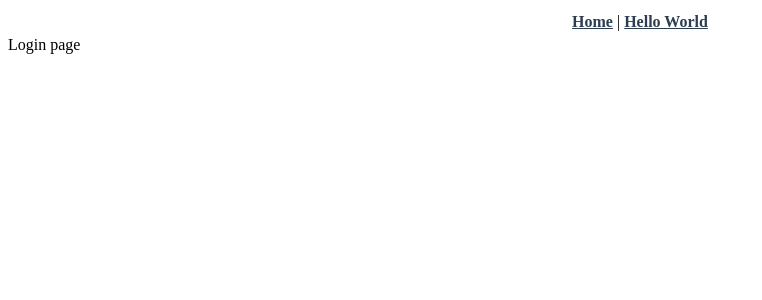
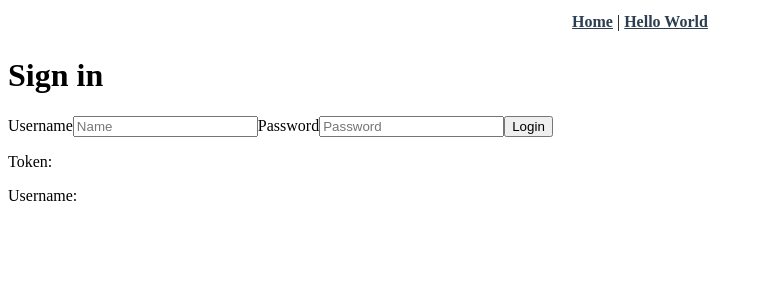
Before and after one commit to ddipp/ddipp.net, a Vue app in the folder frontend/: page /login in a window 1280 px wide. Shown: the top 300 px of the page, without its empty margins (0-762 px from the left). Built offline with nearby package versions, Linux system fonts and the light colour scheme.

Commit message:
Страница login и авторизация по test test

```diff
--- a/frontend/src/router/index.js
+++ b/frontend/src/router/index.js
@@ -33,11 +33,13 @@ router.beforeEach((to, from, next) => {
   // Проверяем в meta маршрута requiresAuth
   if (to.matched.some((record) => record.meta.requiresAuth)) {
     // Проверям токен JWT
-    if (localStorage.getItem('jwt') == null) {
+    if (localStorage.getItem('token') == null) {
       next({
         path: '/login',
         params: { nextUrl: to.fullPath },
       });
+    } else {
+      next();
     }
   } else { // В мета маршрута нет требования авторизации
     next();
--- a/frontend/src/store/index.js
+++ b/frontend/src/store/index.js
@@ -3,6 +3,7 @@ import counter from './modules/counter';
 import message from './modules/message';
 import listelements from './modules/listelements';
 import seen from './modules/seen';
+import auth from './modules/auth';
 
 export default createStore({
   modules: {
@@ -10,6 +11,7 @@ export default createStore({
     message,
     seen,
     listelements,
+    auth,
   },
   state: {
   },
--- /dev/null
+++ b/frontend/src/store/modules/auth.js
@@ -0,0 +1,34 @@
+import axios from 'axios';
+
+export default {
+  namespaced: true,
+  state: () => ({
+    token: localStorage.getItem('token') || '',
+    username: '',
+  }),
+  mutations: {
+    setToken(state, n) {
+      state.token = n;
+    },
+    setUsername(state, n) {
+      state.username = n;
+    },
+  },
+  actions: {
+    login(state, parameters) {
+      axios.post('auth/login', parameters)
+        .then((response) => {
+          localStorage.setItem('token', response.data.access_token);
+          state.commit('setToken', response.data.access_token);
+          state.commit('setUsername', response.data.username);
+        })
+        .catch((err) => {
+          localStorage.removeItem('token');
+          state.commit('setToken', '');
+          console.log(err);
+        });
+    },
+  },
+  getters: {
+  },
+};
--- a/frontend/src/views/Login.vue
+++ b/frontend/src/views/Login.vue
@@ -1,10 +1,44 @@
 <template>
-  <div class="hello">
-    Login page
-  </div>
+ <div>
+   <form @submit.prevent="login(username, password)">
+     <h1>Sign in</h1>
+     <label>Username</label>
+     <input required v-model="username" type="text" placeholder="Name"/>
+     <label>Password</label>
+     <input required v-model="password" type="password" placeholder="Password"/>
+     <button type="submit">Login</button>
+   </form>
+   <p>Token: {{ token }}</p>
+   <p>Username: {{ usernamest }}</p>
+ </div>
 </template>
 
 <script>
+import { defineComponent } from 'vue';
+import store from '@/store';
+
+export default defineComponent({
+  name: 'Login',
+  data() {
+    return {
+      username: '',
+      password: '',
+    };
+  },
+  computed: {
+    token() {
+      return store.state.auth.token;
+    },
+    usernamest() {
+      return store.state.auth.username;
+    },
+  },
+  methods: {
+    login(username, password) {
+      store.dispatch('auth/login', { username, password });
+    },
+  },
+});
 </script>
 
 <style scoped>
```
Also changed, not shown: 8 other files (tests, documents, lock files or other folders).
